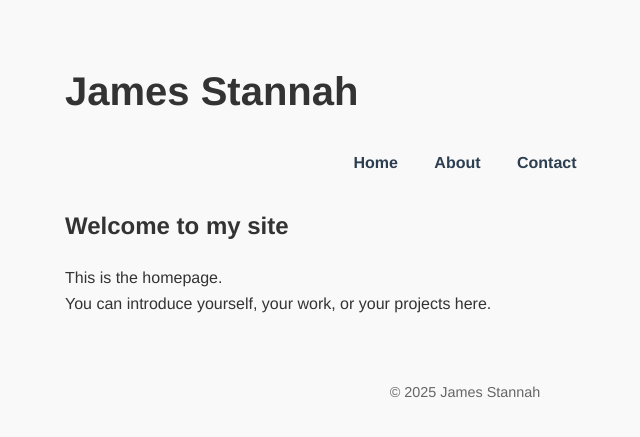
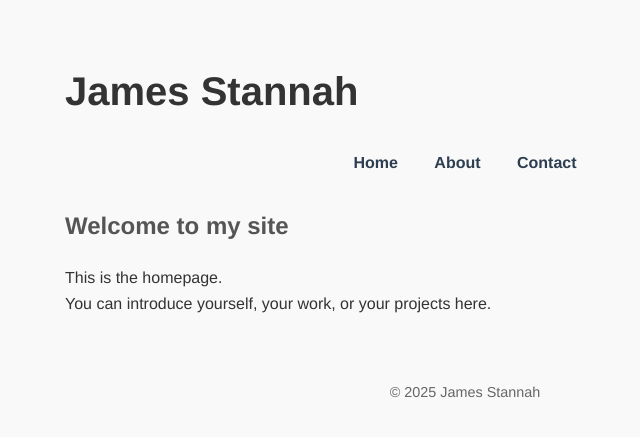
Before and after one commit to jamesstannah/jamesstannah.github.io, a Jekyll site: the page built from index.md, in a window 1280 px wide. Shown: the top 437 px of the page, without its empty margins (175-815 px from the left). Built offline with Jekyll 4.4.1, drawn with Linux system fonts in a browser that asks for light colours.

Commit message:
Update style.css

```diff
--- a/assets/style.css
+++ b/assets/style.css
@@ -9,9 +9,15 @@ body {
 }
 
 h1 {
-  font-size: 2.5rem;
+  font-size: 2.5rem; /* heading */
   text-align: left;
   color: #333;
+}
+
+h2 {
+  font-size: 1.5rem; /* subheading */
+  text-align: left;
+  color: #555;       /* optional lighter color */
 }
 
 header {
```
